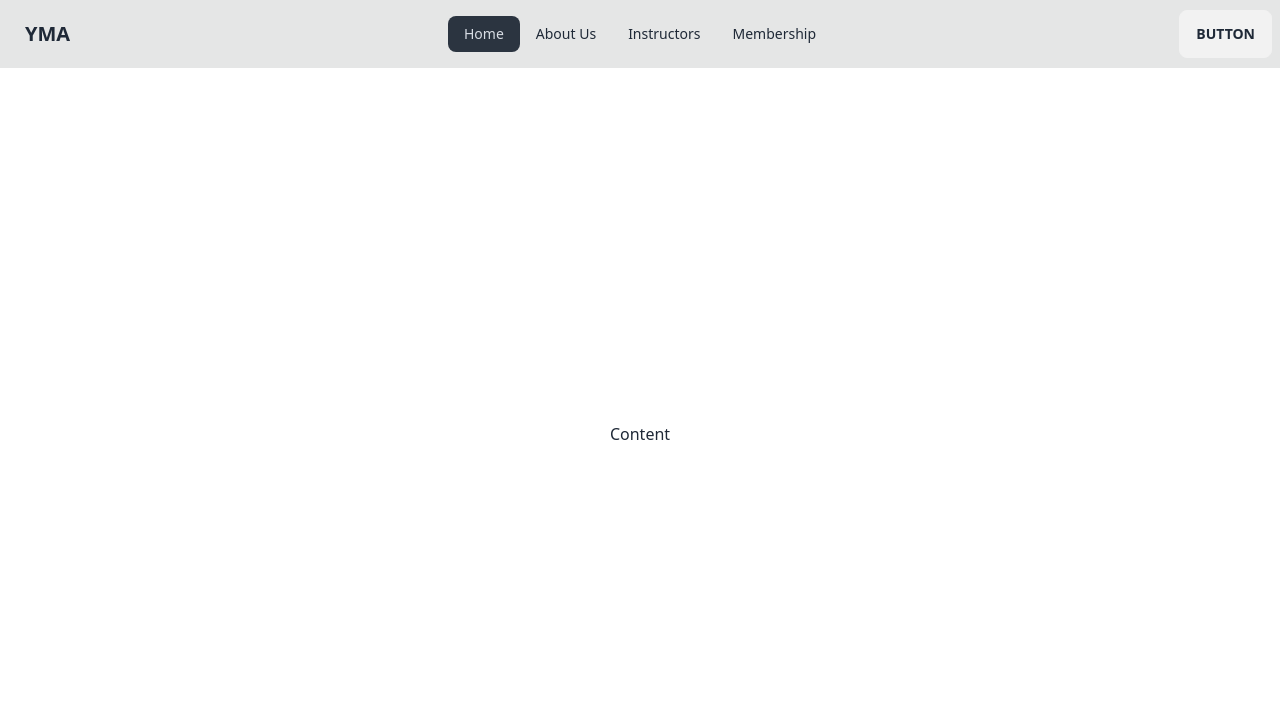
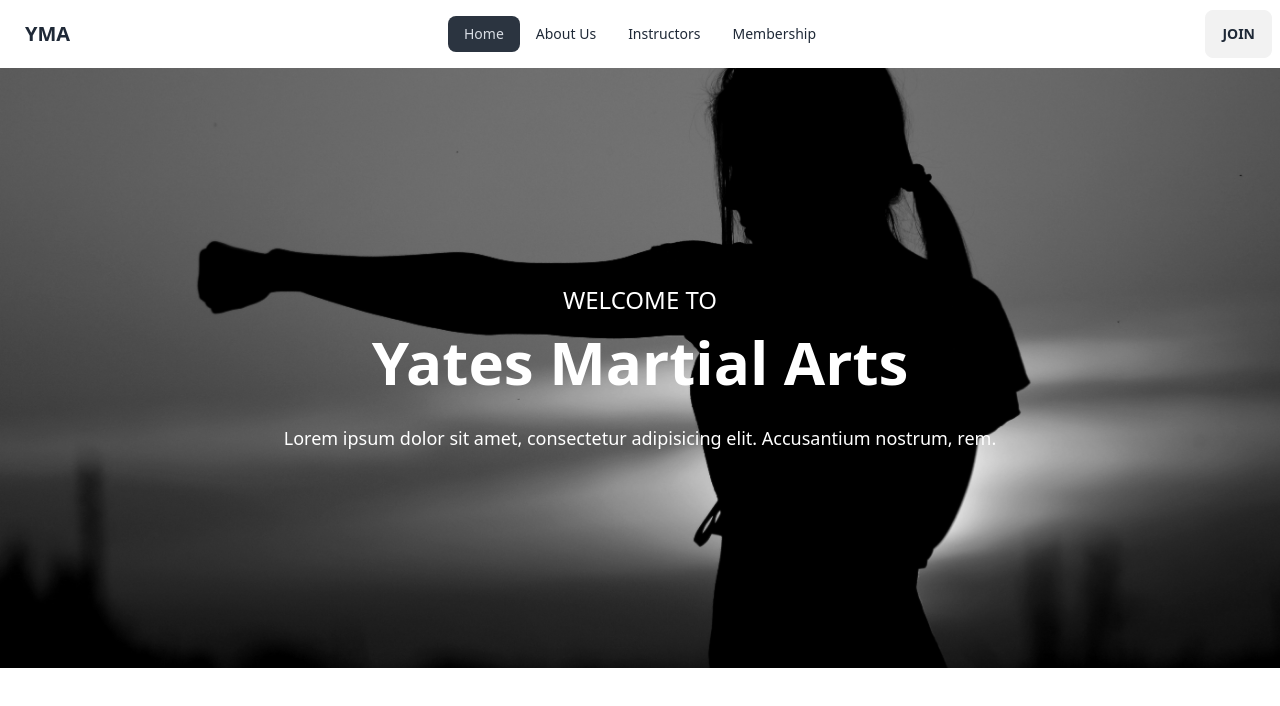
Before and after one commit to brandonscott4/yates-martial-arts, a React (Vite) app in the folder frontend/: page / in a window 1280 px wide. Shown: the top 706 px of the page. Built offline with nearby package versions, Linux system fonts and the light colour scheme.

Commit message:
added placeholder home page

```diff
--- a/frontend/src/components/Navbar.jsx
+++ b/frontend/src/components/Navbar.jsx
@@ -4,7 +4,7 @@ import { IconMenu2 } from "@tabler/icons-react";
 function Navbar() {
   return (
     <>
-      <div className="navbar bg-base-300">
+      <div className="navbar">
         <div className="navbar-start">
           <div className="dropdown">
             <label tabIndex={0} className="btn btn-ghost lg:hidden">
@@ -47,7 +47,7 @@ function Navbar() {
           </ul>
         </div>
         <div className="navbar-end">
-          <a className="btn">Button</a>
+          <a className="btn">Join</a>
         </div>
       </div>
     </>
--- /dev/null
+++ b/frontend/src/routes/Home.jsx
@@ -0,0 +1,26 @@
+import karateWoman from "../../public/karate-woman.jpg";
+function Home() {
+  return (
+    <>
+      <div className="relative">
+        <img
+          src={karateWoman}
+          alt="My Image"
+          className=" h-96 lg:h-[600px] w-full object-cover grayscale"
+        />
+        <div className="absolute top-0 left-0 w-full h-full flex flex-col items-center justify-center">
+          <p className="text-white text-2xl">WELCOME TO</p>
+          <p className="text-white font-bold text-4xl sm:text-6xl mt-4">
+            Yates Martial Arts
+          </p>
+          <p className="text-white text-s sm:text-lg text-center mt-8">
+            Lorem ipsum dolor sit amet, consectetur adipisicing elit.
+            Accusantium nostrum, rem.
+          </p>
+        </div>
+      </div>
+    </>
+  );
+}
+
+export default Home;
--- a/frontend/src/routes/root.jsx
+++ b/frontend/src/routes/root.jsx
@@ -1,12 +1,13 @@
 import Navbar from "../components/Navbar";
+import { Outlet } from "react-router-dom";
 
 function Root() {
   return (
     <>
       <div className="flex flex-col h-screen">
         <Navbar />
-        <div className="flex flex-col flex-grow justify-center items-center">
-          <p>Content</p>
+        <div className="w-screen">
+          <Outlet />
         </div>
       </div>
     </>
```
Also changed, not shown: frontend/src/main.jsx (+7 -0 lines), frontend/public/karate-woman.jpg (added).
